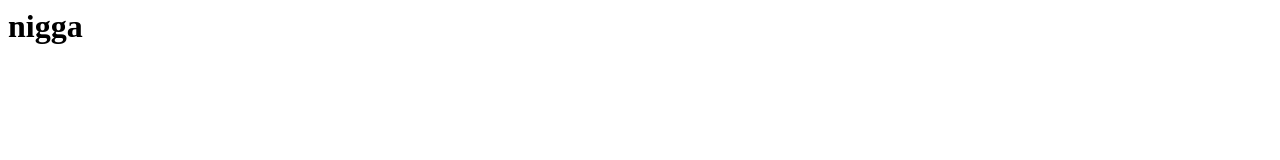
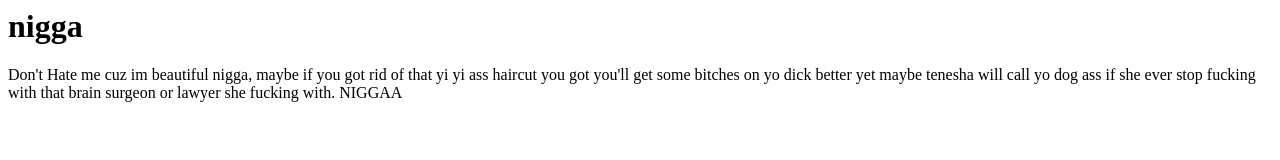
Before and after one commit to TinkTheInk/TinkTheInk.github.io, a plain HTML site: page index.html in a window 1280 px wide. Drawn offline with Linux system fonts and the light colour scheme.

Commit message:
Update index.html

```diff
--- a/index.html
+++ b/index.html
@@ -1 +1,3 @@
 <h1>nigga</h1>
+<p>Don't Hate me cuz im beautiful nigga, maybe if you got rid of that yi yi ass haircut you got you'll get some bitches on yo dick
+better yet maybe tenesha will call yo dog ass if she ever stop fucking with that brain surgeon or lawyer she fucking with. NIGGAA</p>
```
